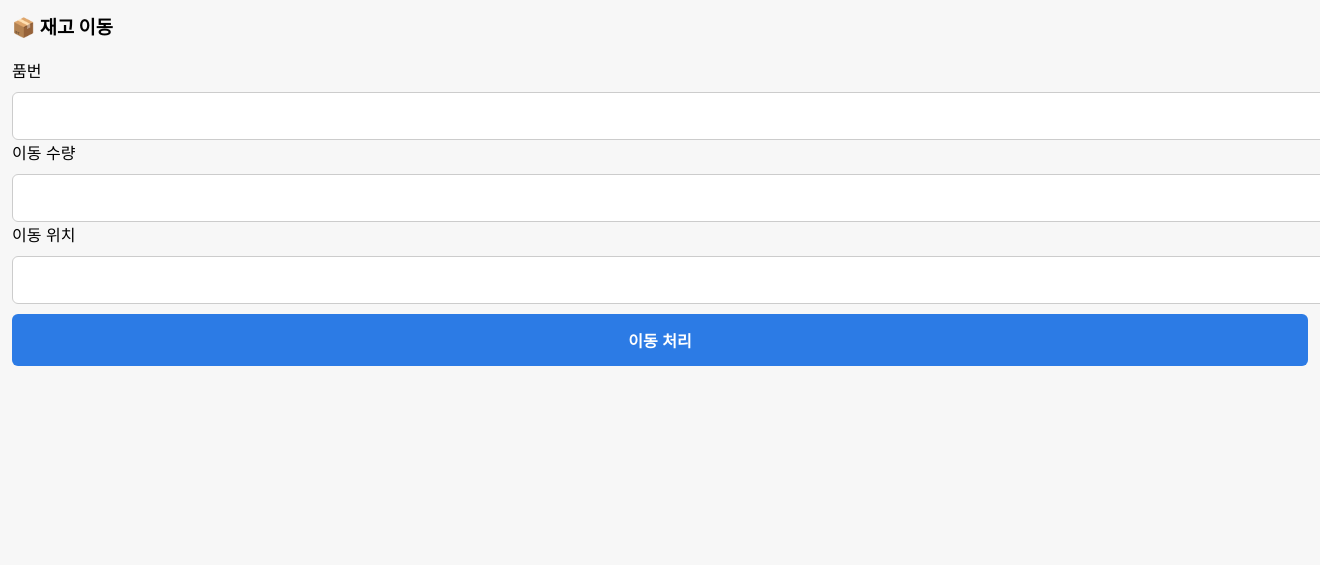
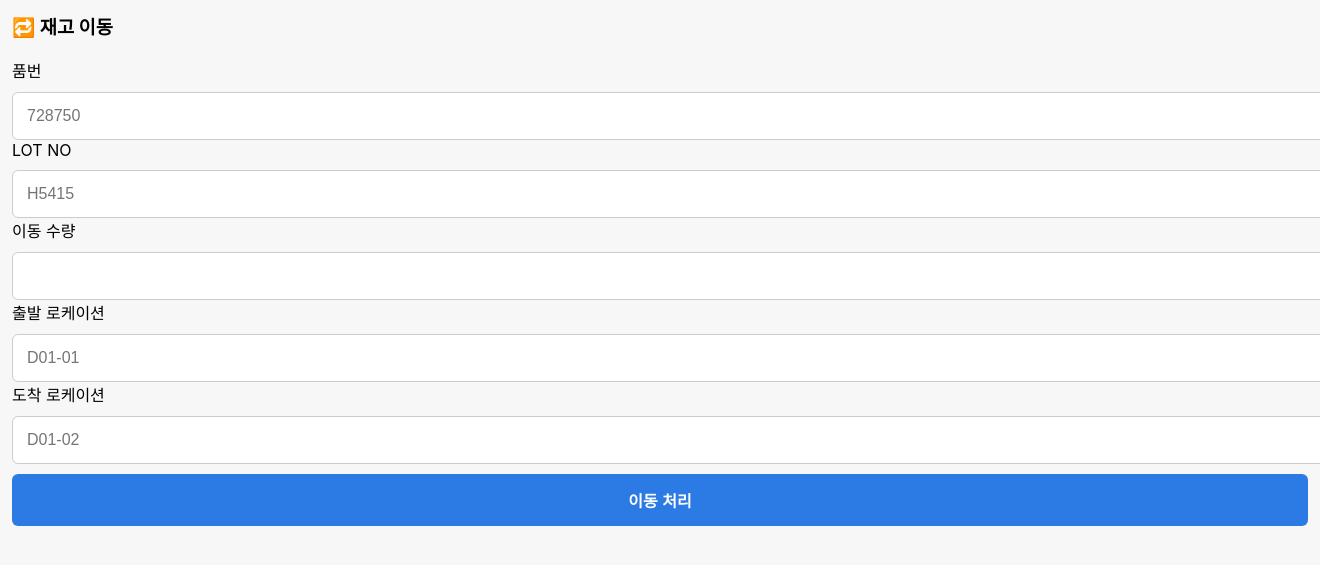
Before and after one commit to dlahtp44-prog/pars-wms-api, a FastAPI app: page /worker/move in a window 1320 px wide; the page is wider, and only the part inside the window is pictured. Shown: the part 95-660 px from the top of that part. Run offline with FastAPI, Linux system fonts and the light colour scheme.

Commit message:
Update worker_move.html

```diff
--- a/app/templates/worker_move.html
+++ b/app/templates/worker_move.html
@@ -1,17 +1,24 @@
 {% extends "worker_base.html" %}
 {% block content %}
 
-<h3>📦 재고 이동</h3>
+<h3>🔁 재고 이동</h3>
 
-<form action="/api/move" method="post">
+<form method="post" action="/api/move">
+
   <label>품번</label>
-  <input name="item_code" required>
+  <input name="item_code" required placeholder="728750">
+
+  <label>LOT NO</label>
+  <input name="lot_no" required placeholder="H5415">
 
   <label>이동 수량</label>
   <input name="qty" type="number" required>
 
-  <label>이동 위치</label>
-  <input name="to_location" required>
+  <label>출발 로케이션</label>
+  <input name="from_location" required placeholder="D01-01">
+
+  <label>도착 로케이션</label>
+  <input name="to_location" required placeholder="D01-02">
 
   <button type="submit">이동 처리</button>
 </form>
```
